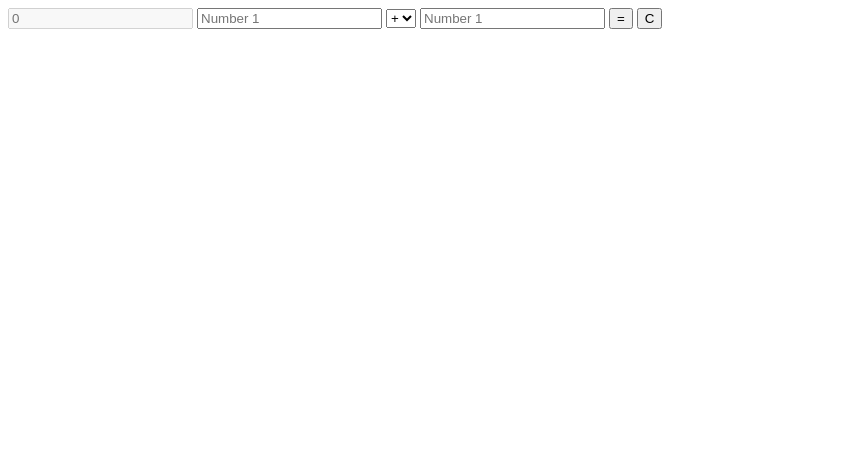
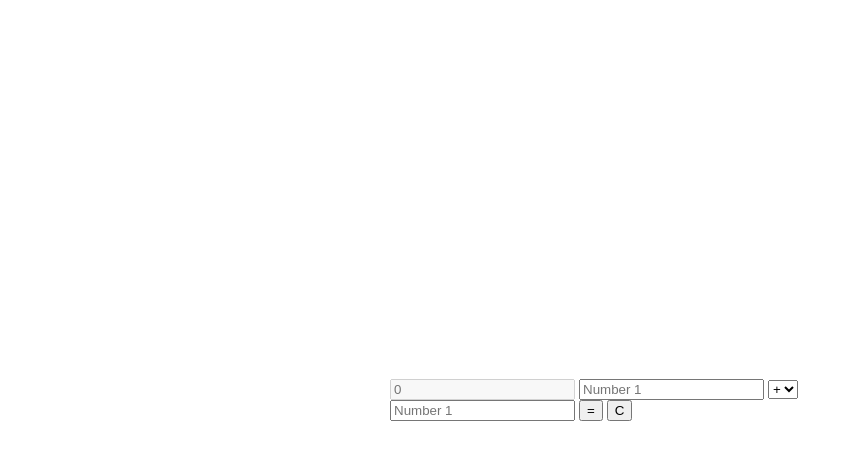
Before and after one commit to RenitaDewi/calculator, a plain HTML site: page FirstEd/index.html in a window 1280 px wide. Shown: the whole page, without its empty margins (0-853 px from the left). Drawn offline with Linux system fonts and the light colour scheme.

Commit message:
add style.css

```diff
--- a/FirstEd/index.html
+++ b/FirstEd/index.html
@@ -6,6 +6,7 @@
     <meta name="viewport" content="width=device-width, initial-scale=1.0">
     <meta http-equiv="X-UA-Compatible" content="ie=edge">
     <title>Kalkulator Sederhana</title>
+    <link rel="stylesheet" href="style.css">
 </head>
 
 <body>
--- /dev/null
+++ b/FirstEd/style.css
@@ -0,0 +1,8 @@
+.wrapper {
+    width: 500px;
+    position: absolute;
+    top: 50%;
+    left: 50%;
+    transform: translate(-50%, -50%);
+
+}
```
